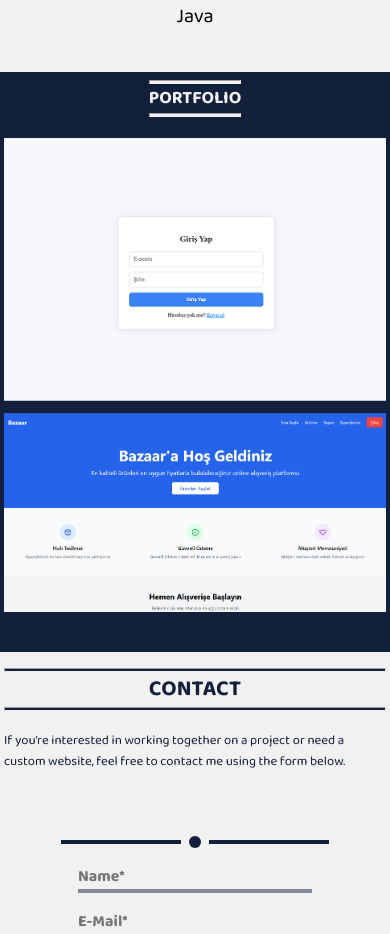
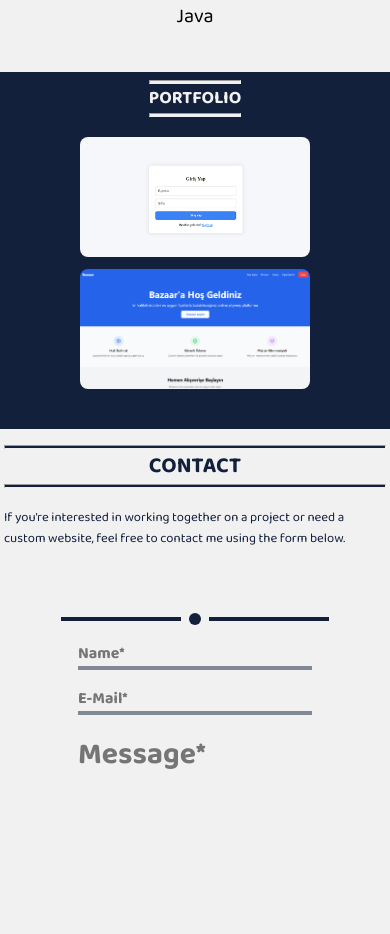
Before and after one commit to Berkay2304/berkay-cansever, a React (Vite) app: page / in a window 390 px wide. Shown: the part 4240-5174 px from the top of the page. Built offline with nearby package versions, Linux system fonts and the light colour scheme.

Commit message:
portfolio added and fixed

```diff
--- a/src/components/Portfolio/portfolio.css
+++ b/src/components/Portfolio/portfolio.css
@@ -36,6 +36,14 @@
    display: none;
 }
 
+/* Portfolio resimlerinin boyutlarını eşitlemek için */
+.portfolio img {
+    width: 100%;
+    height: 200px;
+    object-fit: cover;
+    border-radius: 8px;
+}
+
 @media (max-width: 768px) {
   .portfolio {
     margin-top: 60px;
@@ -52,6 +60,9 @@
     gap: 8px 8px;
     padding: 8px 4px;
     margin-top: 32px;
+  }
+  .portfolio img {
+    height: 150px;
   }
 }
 
@@ -75,4 +86,7 @@
   .portfolio h1 {
     font-size: 18px;
   }
+  .portfolio img {
+    height: 120px;
+  }
 }
```
